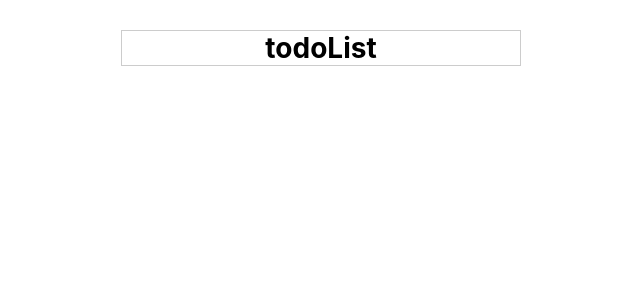
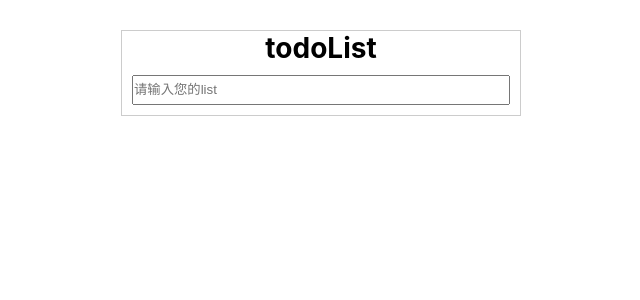
Before and after one commit to askwuxue/perfect-todolist, a React (Create React App) app: page / in a window 1280 px wide. Shown: the top 300 px of the page, without its empty margins (319-959 px from the left). Built offline with nearby package versions, Linux system fonts and the light colour scheme.

Commit message:
add Input component

```diff
--- a/src/App.js
+++ b/src/App.js
@@ -1,9 +1,11 @@
 import './App.css';
+import Input from './component/Input/Input';
 
 function App() {
   return (
     <div className="App">
       <h1>todoList</h1>
+      <Input />
     </div>
   );
 }
--- /dev/null
+++ b/src/component/Input/Input.css
@@ -0,0 +1,14 @@
+.input {
+    height: 2.142857rem;
+    margin: .714286rem .714286rem;
+}
+.input_todo {
+    display: block;
+    box-sizing: border-box;
+    width: 100%;
+    /* border: none; */
+    outline: none;
+    padding-left: .357143rem;
+    margin: 0;
+    padding: 0;
+}
--- /dev/null
+++ b/src/component/Input/Input.js
@@ -0,0 +1,12 @@
+import React, { Component } from 'react'
+import  './Input.css'
+
+export default class Input extends Component {
+    render() {
+        return (
+            <div className='input'>
+                <input className='input input_todo'  placeholder="请输入您的list" />
+            </div>
+        )
+    }
+}
```
